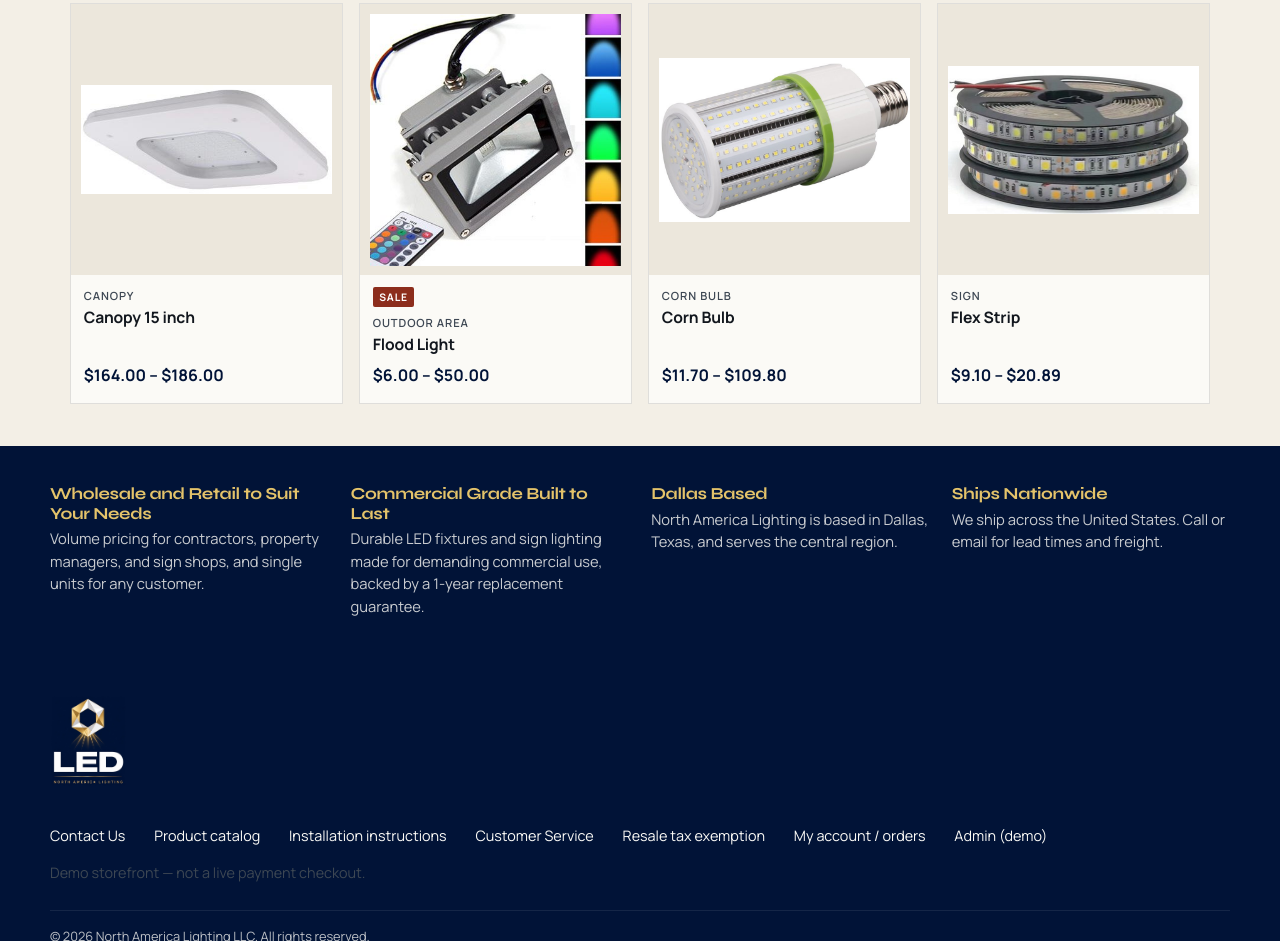
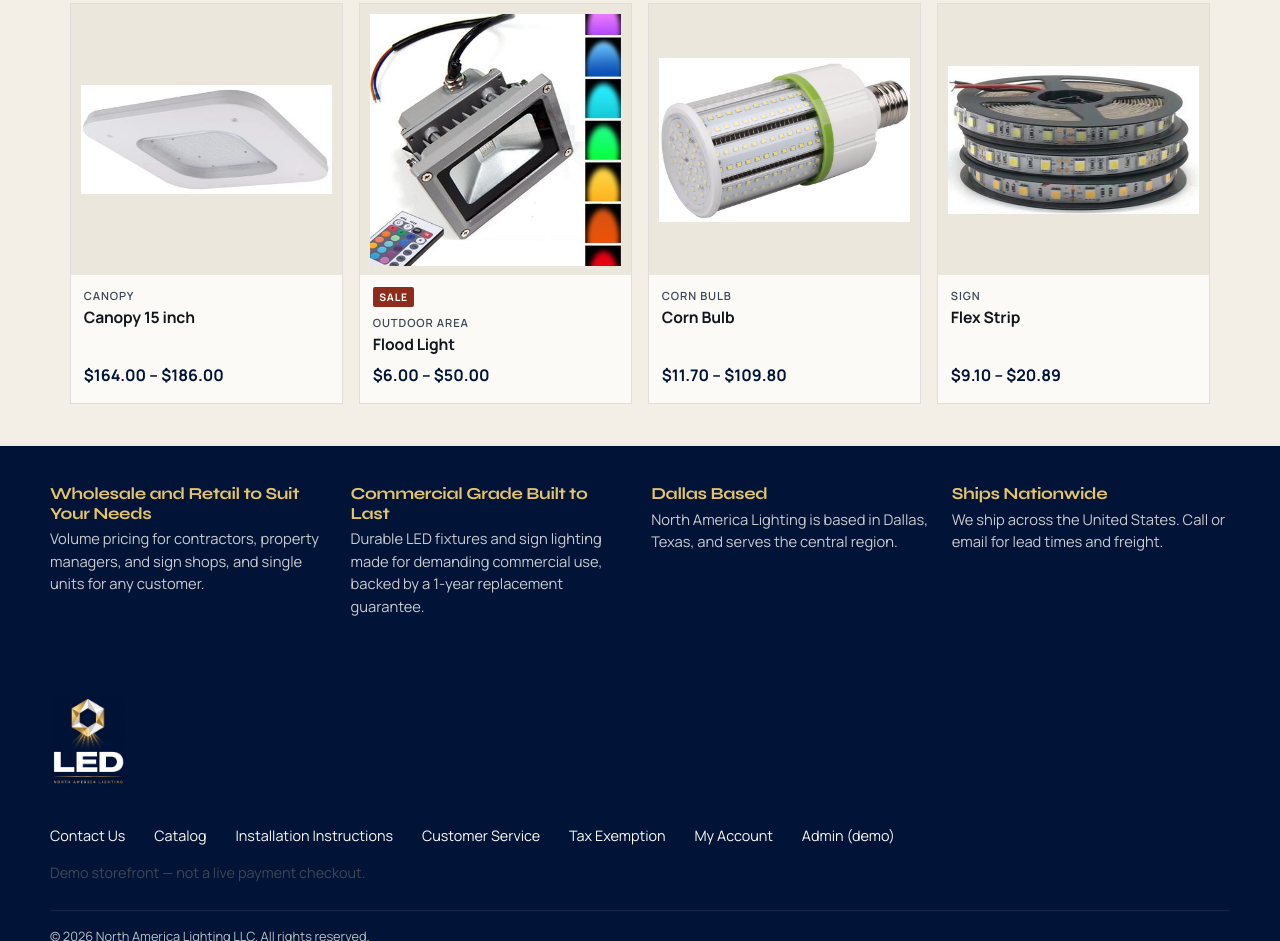
Before and after one commit to shirleyb75247/nal-demo-site, a plain HTML site: page index.html in a window 1280 px wide. Shown: the part 1859-2800 px from the top of the page. Drawn offline with Linux system fonts and the light colour scheme; no server answers.

Commit message:
Rename footer and menu link labels

```diff
--- a/index.html
+++ b/index.html
@@ -31,7 +31,7 @@
         <a href="#/catalog">Catalog</a>
         <a href="#/about">About</a>
         <a href="#/installation">Installation</a>
-        <a href="#/exemption">Resale tax exemption</a>
+        <a href="#/exemption">Tax Exemption</a>
         <a href="#/signin" data-auth-link>Sign in</a>
         <a href="tel:+12146316666" class="nav-phone">(214) 631-6666</a>
         <a class="cart-link" href="#/cart">
@@ -52,7 +52,7 @@
           <div class="mobile-menu" id="mobile-menu" hidden>
             <a href="#/catalog">Catalog</a>
             <a href="#/installation">Installation</a>
-            <a href="#/exemption">Resale tax exemption</a>
+            <a href="#/exemption">Tax Exemption</a>
             <a href="#/about">About</a>
             <a href="#/signin" data-auth-link>Sign in</a>
           </div>
@@ -78,11 +78,11 @@
       <div class="footer-site">
         <p class="footer-links-list">
           <a href="#/contact">Contact Us</a><br>
-          <a href="#/catalog">Product catalog</a><br>
-          <a href="#/installation">Installation instructions</a><br>
+          <a href="#/catalog">Catalog</a><br>
+          <a href="#/installation">Installation Instructions</a><br>
           <a href="#/support" data-support-link>Customer Service</a><br>
-          <a href="#/exemption">Resale tax exemption</a><br>
-          <a href="#/account">My account / orders</a><br>
+          <a href="#/exemption">Tax Exemption</a><br>
+          <a href="#/account">My Account</a><br>
           <a href="#/admin">Admin (demo)</a><br>
           <span class="muted">Demo storefront — not a live payment checkout.</span>
         </p>
```
